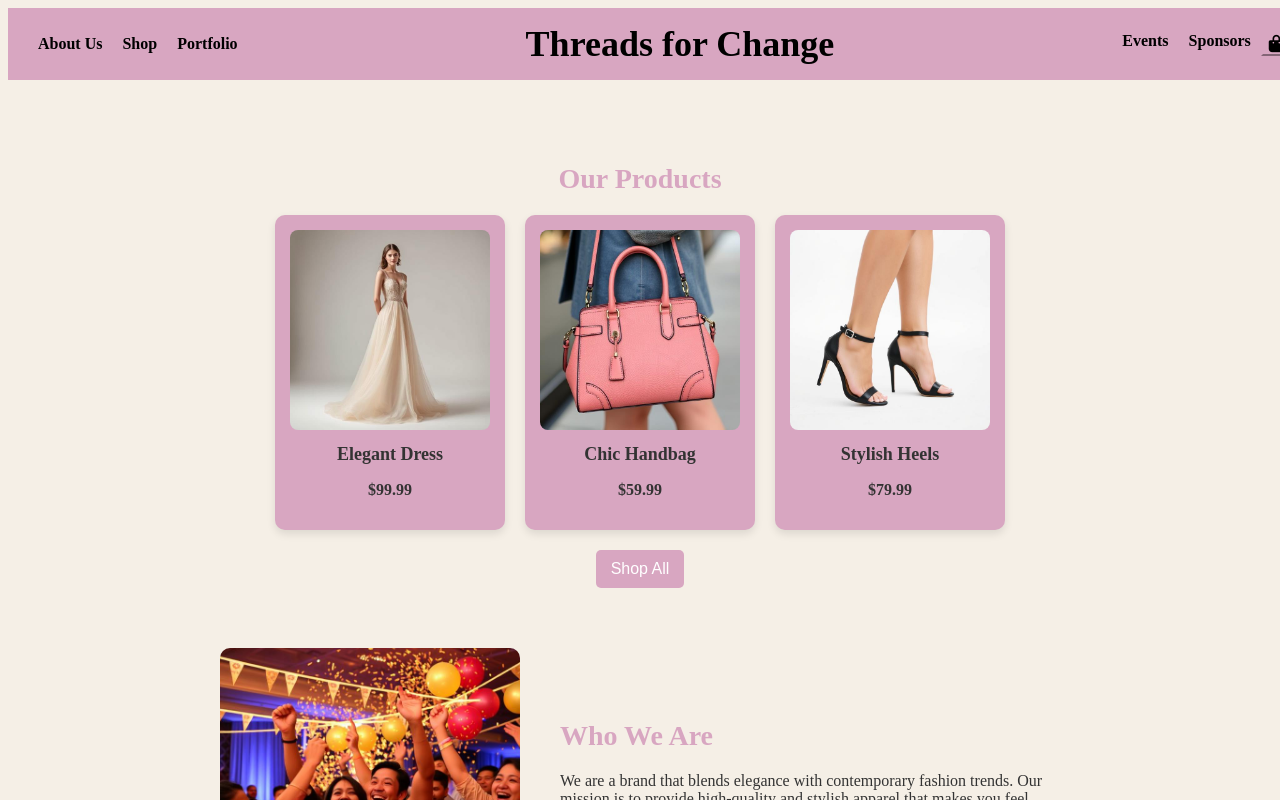
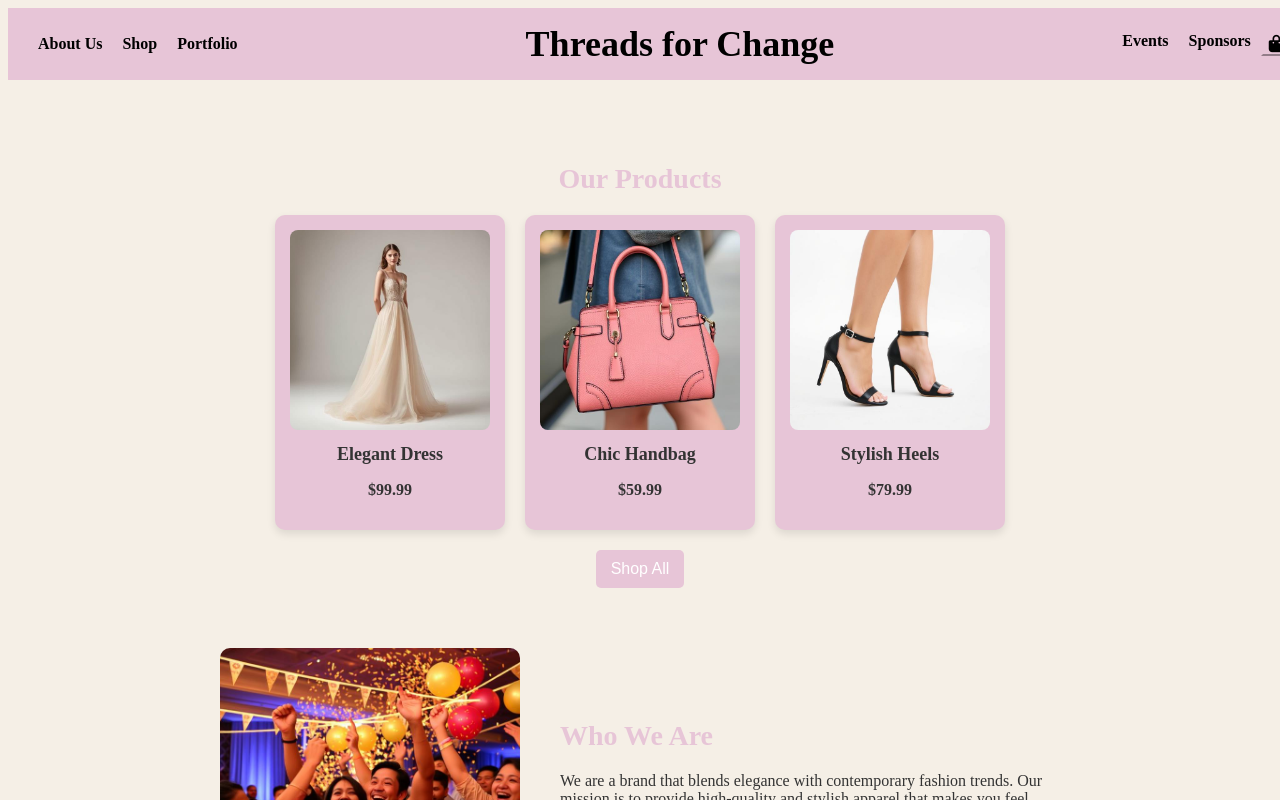
Before and after one commit to Eplass/IB-Project, an Angular app in the folder ib-app/: page /home in a window 1280 px wide. Shown: the top 800 px of the page. Built offline with nearby package versions, Linux system fonts and the light colour scheme.

Commit message:
Updated styles

```diff
--- a/ib-app/src/app/app.component.html
+++ b/ib-app/src/app/app.component.html
@@ -1,4 +1,4 @@
 <app-header ngSkipHydration></app-header>
-<!-- <app-countdown></app-countdown> -->
+<!-- <app-countdown ngSkipHydration></app-countdown> -->
 <router-outlet />
 <app-footer></app-footer>
--- a/ib-app/src/app/countdown/countdown.component.css
+++ b/ib-app/src/app/countdown/countdown.component.css
@@ -2,7 +2,7 @@
   box-shadow: 2px 6px 9px 2px rgb(0 0 0 / 20%);
   text-align: center;
   background-color: #f5efe6;
-  color: #d6a3bd;
+  color: #da78ac;
   border-radius: 6px;
   padding: 10px;
     > p { margin: 5px 0 15px 0; }
@@ -29,7 +29,7 @@
 
 /* Buttons with pink highlights */
 .learn-more-btn {
-    background: #ee5ba4;
+    background: #e7c5d7;
     color: white;
     border: none;
     padding: 10px 15px;
--- a/ib-app/src/app/footer/footer.component.css
+++ b/ib-app/src/app/footer/footer.component.css
@@ -3,7 +3,6 @@ body {
     font-family: Arial, sans-serif;
     margin: 0;
     height: 100vh;
-    width: 100vw;
     display: flex;
     flex-direction: column;
 }
--- a/ib-app/src/app/header/header.component.css
+++ b/ib-app/src/app/header/header.component.css
@@ -1,13 +1,15 @@
 body {
     margin: 0;
     font-family: fangsong;
+    width: 100vw;
+    max-width: 100%;
 }
 
 .header {
     display: flex;
     justify-content: space-between;
     align-items: center;
-    background-color: #d8a6c1;
+    background-color: #e7c5d7;
     padding: 15px 20px;
     color: rgb(0, 0, 0);
     width: 100%;
@@ -47,14 +49,14 @@ body {
 }
 
 button {
-    background-color: #d8a6c1;
-    border-color: #d8a6c1;
+    background-color: #e7c5d7;
+    border-color: #e7c5d7;
     cursor: pointer;
 }
 
 button i {
-    background-color: #d8a6c1;
-    border-color: #d8a6c1;
+    background-color: #e7c5d7;
+    border-color: #e7c5d7;
     color: rgb(0, 0, 0);
     text-decoration: none;
     font-size: 1.3em;
--- a/ib-app/src/app/home/home.component.css
+++ b/ib-app/src/app/home/home.component.css
@@ -3,12 +3,13 @@
   background-color: #f5efe6;
   padding: 40px;
   text-align: center;
+  min-height: 100vh;
 }
 
 /* Section headers with pink highlights */
 h2 {
   font-size: 28px;
-  color: #d8a6c1;
+  color: #e7c5d7;
   margin-bottom: 20px;
 }
 
@@ -24,7 +25,7 @@ h2 {
 }
 
 .product {
-  background: #d8a6c1;
+  background: #e7c5d7;
   padding: 15px;
   border-radius: 10px;
   box-shadow: 0 4px 8px rgba(0, 0, 0, 0.1);
@@ -52,7 +53,7 @@ h2 {
 
 /* Buttons with pink highlights */
 .shop-all-btn, .read-more-btn {
-  background: #d8a6c1;
+  background: #e7c5d7;
   color: white;
   border: none;
   padding: 10px 15px;
```
